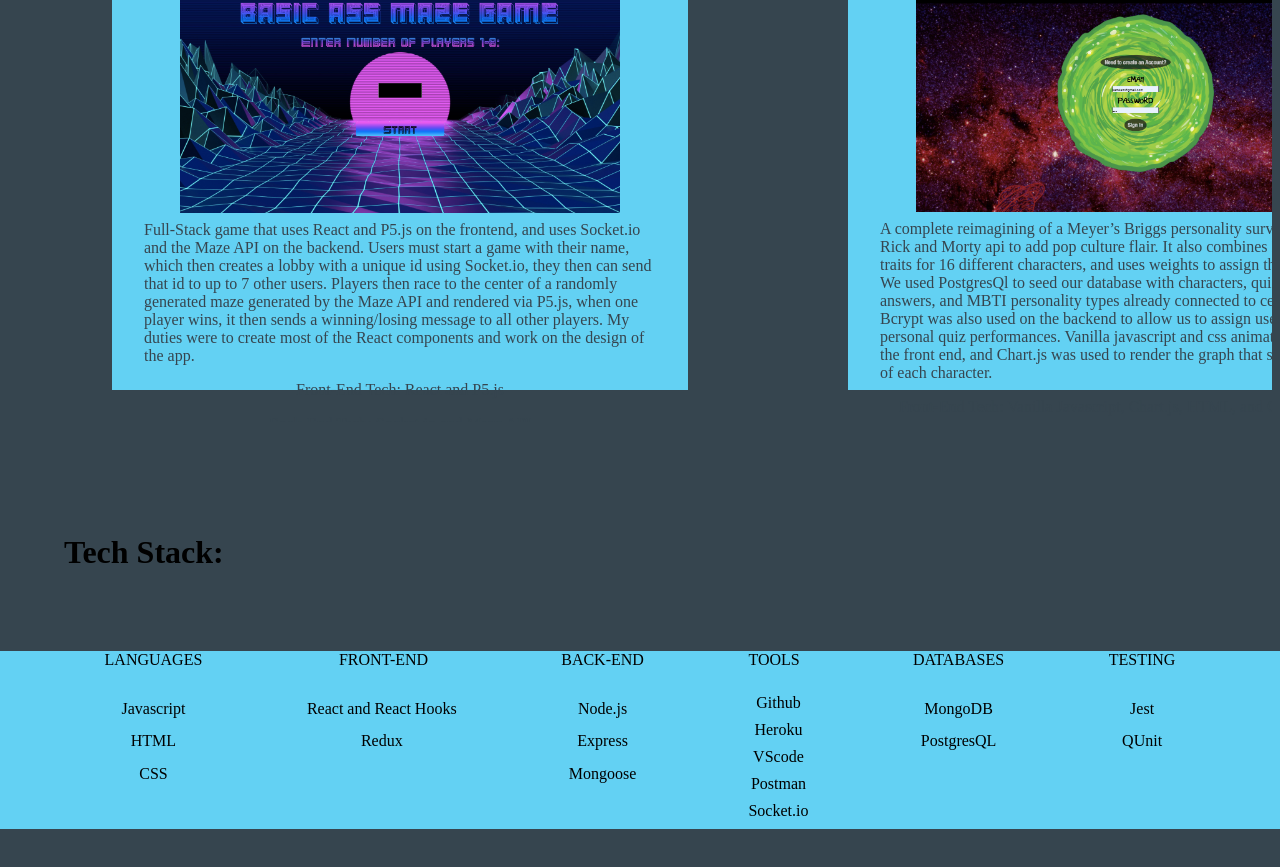
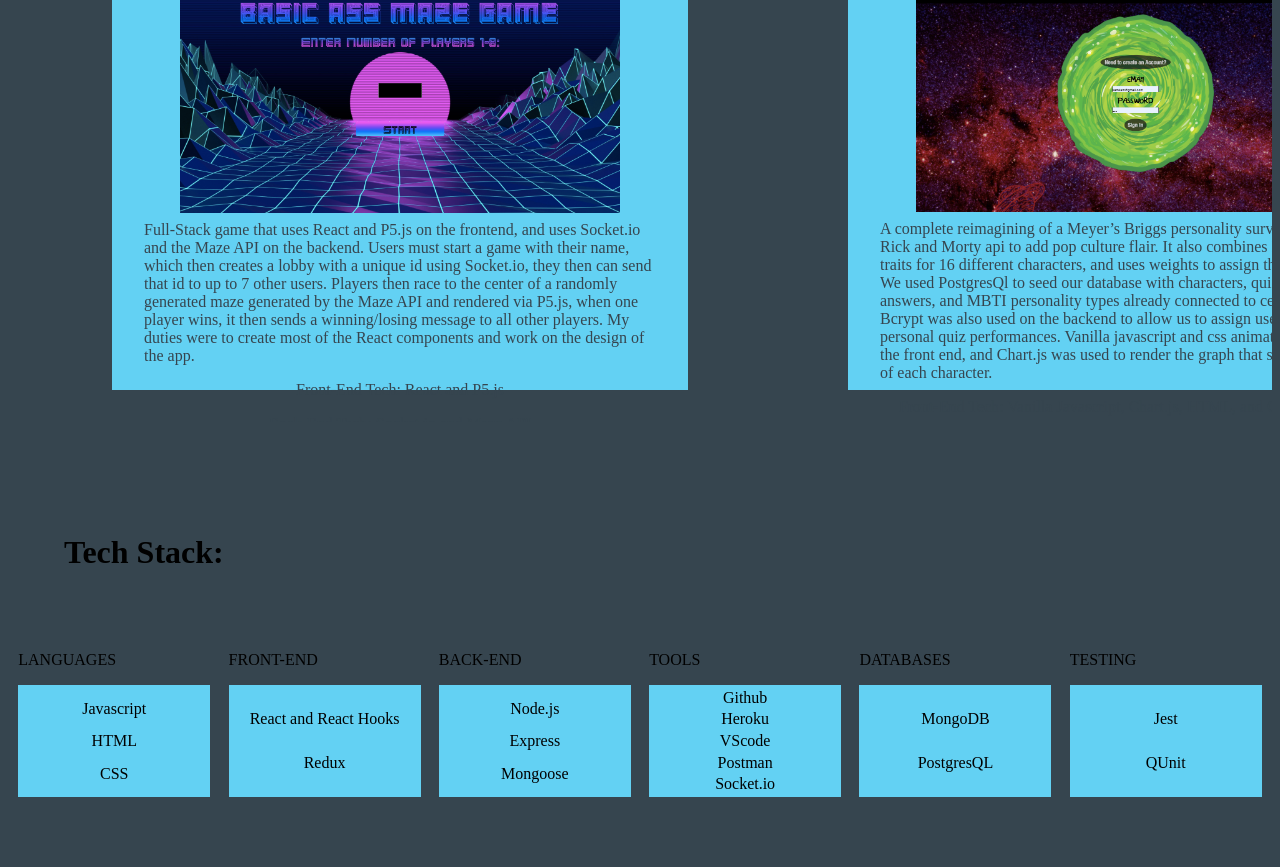
Before and after one commit to kgali21/kam-portfolio, a React app: page / in a window 1280 px wide. Shown: the part 948-1815 px from the top of the page. Built offline with nearby package versions, Linux system fonts and the light colour scheme.

Commit message:
base styling for tech stack cards scaffolded

```diff
--- a/src/components/techStack/TechStack.css
+++ b/src/components/techStack/TechStack.css
@@ -6,7 +6,7 @@
     display: flex;
     justify-content: space-evenly;
     margin: 5em 0 5em 0;
-    background-color: #66dbffee;
+
 }
 
 .Lang {
@@ -15,7 +15,9 @@
     justify-content: space-evenly;
     align-items: center;
     height: 7em;
+    width: 12em;
     margin: 1em 0 0 0;
+    background-color: #66dbffee;
 }
 
 .FrontEnd {
@@ -23,8 +25,10 @@
     flex-direction: column;
     justify-content: space-evenly;
     align-items: center;
-    height: 5em;
+    height: 7em;
+    width: 12em;
     margin: 1em 0 0 0;
+    background-color: #66dbffee;
 }
 
 .BackEnd {
@@ -33,7 +37,9 @@
     justify-content: space-evenly;
     align-items: center;
     height: 7em;
+    width: 12em;
     margin: 1em 0 0 0;
+    background-color: #66dbffee;
 }
 
 .Tools {
@@ -41,8 +47,10 @@
     flex-direction: column;
     justify-content: space-evenly;
     align-items: center;
-    height: 9em;
+    height: 7em;
+    width: 12em;
     margin: 1em 0 0 0;
+    background-color: #66dbffee;
 }
 
 .Database {
@@ -50,8 +58,10 @@
     flex-direction: column;
     justify-content: space-evenly;
     align-items: center;
-    height: 5em;
+    height: 7em;
+    width: 12em;
     margin: 1em 0 0 0;
+    background-color: #66dbffee;
 }
 
 .Testing {
@@ -59,10 +69,8 @@
     flex-direction: column;
     justify-content: space-evenly;
     align-items: center;
-    height: 5em;
+    height: 7em;
+    width: 12em;
     margin: 1em 0 0 0;
+    background-color: #66dbffee;
 }
-
-.Front {
-    margin-left: 2em;
-}
```
